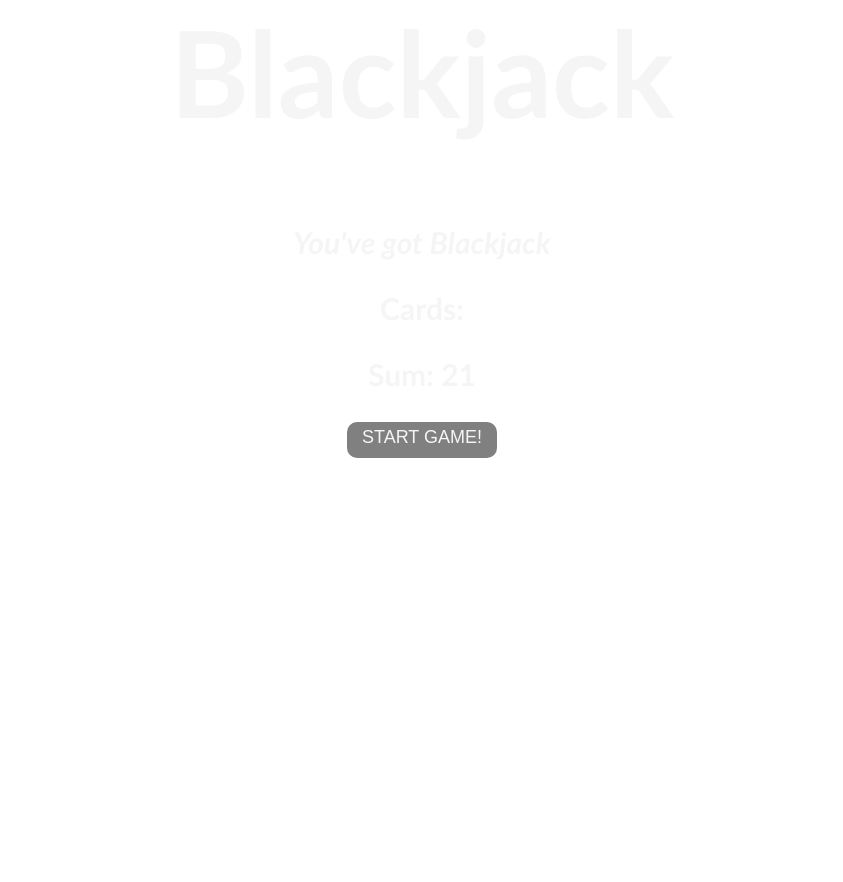
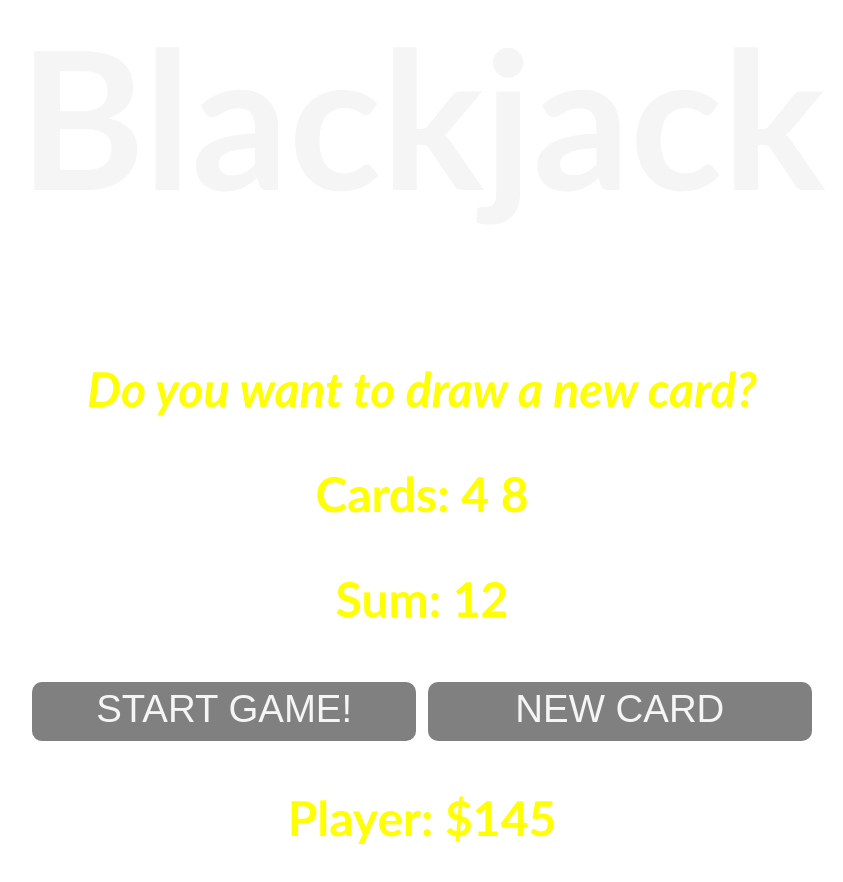
Before and after one commit to mtvdonpablo/BlackJack, a plain HTML site: page index.html in a window 1280 px wide. Both pictures are taken after a click on the button "START GAME!". Shown: the whole page, without its empty margins (218-1061 px from the left). Before the commit the page ends 800 px from the top, so only its background shows below. Drawn offline with Linux system fonts and the light colour scheme.

Commit message:
finished game

```diff
--- a/index.css
+++ b/index.css
@@ -2,9 +2,9 @@ body {
     font-family: 'Trebuchet MS', 'Lucida Sans Unicode', 'Lucida Grande', Arial, sans-serif;
     background-image: url("images/black.jpeg");
     background-size: cover;
-    font-size: 30px;
+    font-size: 300%;
     font-weight: bold;
-    color: whitesmoke;
+    color: yellow;
     text-align: center;
     margin: auto;
 }
@@ -20,10 +20,10 @@ p {
     font-style: italic;
 }
 button {
-    font-size: 0.6em;
+    font-size: 0.8em;
     border:  none;
     color: whitesmoke;
-    width: 150px;
+    width: 30%;
     background: grey;
     border-radius: 10px;
     padding-top: 5px;
--- a/index.html
+++ b/index.html
@@ -7,11 +7,11 @@
 <body>
     <h1>Blackjack</h1>
     <p id="message-el">Want to play a round?</p>
-    <p>Cards:</p>
+    <p id="cards-el">Cards:</p>
     <p id="sum-el">Sum:</p>
     <button type="button" onclick="startGame()">START GAME!</button>
-    <!-- 1. Create a button that says START GAME.
-        Make it call a startGame() function when clicked -->
+    <button type="button" onclick="newCard()">NEW CARD</button>
+    <p id="player-el"></p>
     <script src="index.js"></script>
 </body>
 
--- a/index.js
+++ b/index.js
@@ -1,13 +1,36 @@
-let firstCard = 10
-let secondCard = 11
-let sum = firstCard + secondCard
+let cards = []
+let sum = 0
 let hasBlackJack = false
-let isAlive = true
+let isAlive = false
 let message = ""
-
 let messageEL = document.getElementById("message-el")
 let sumEL = document.getElementById("sum-el")
+let cardsEL = document.getElementById("cards-el")
+
+let player = {
+    name: "Player",
+    chips: 145
+}
+
+
+let playerEl = document.getElementById("player-el")
+playerEl.textContent = player.name + ": $" + player.chips
+
+
 function startGame() {
+    isAlive = true
+    let firstCard = getRandom()
+    let secondCard = getRandom()
+    cards = [firstCard, secondCard]
+    sum = firstCard + secondCard
+    renderGame()
+}
+function renderGame() {
+    console.log(cards)
+    cardsEL.textContent = "Cards: "
+    for (let i = 0; i < cards.length; i++) {
+        cardsEL.textContent += cards[i] + " "
+    }
     sumEL.textContent = "Sum: " + sum
     if (sum <= 20) {
         message = "Do you want to draw a new card?"
@@ -18,7 +41,29 @@ function startGame() {
         message = "You're out of the game"
         isAlive = false
     }
-    console.log(message)
     messageEL.textContent = message
+}
+function newCard() {
+    // Only allow the player to get a new card if she IS alive and does NOT have Blackjack
+    if (isAlive === true && hasBlackJack === false) {
+        console.log("Drawing new card")
+        let extraCard = getRandom()
+        sum += extraCard
+        cards.push(extraCard)
+        console.log(cards)
+        renderGame()
+    }
 
 }
+function getRandom() {
+    let ranNum = Math.floor(Math.random() * 13) + 1
+    if (ranNum >= 11) {
+        return 10
+    } else if (ranNum === 1) {
+        return 11
+    } else {
+        return ranNum
+    }
+}
+
+// treaeting Ace as 11 only
```
